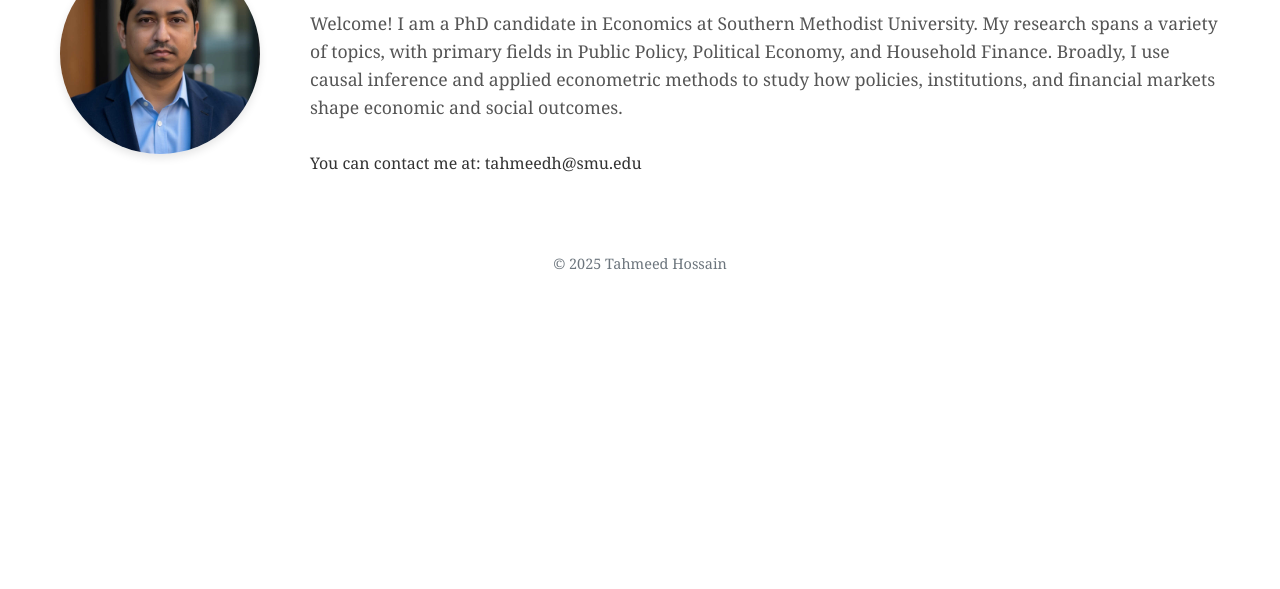
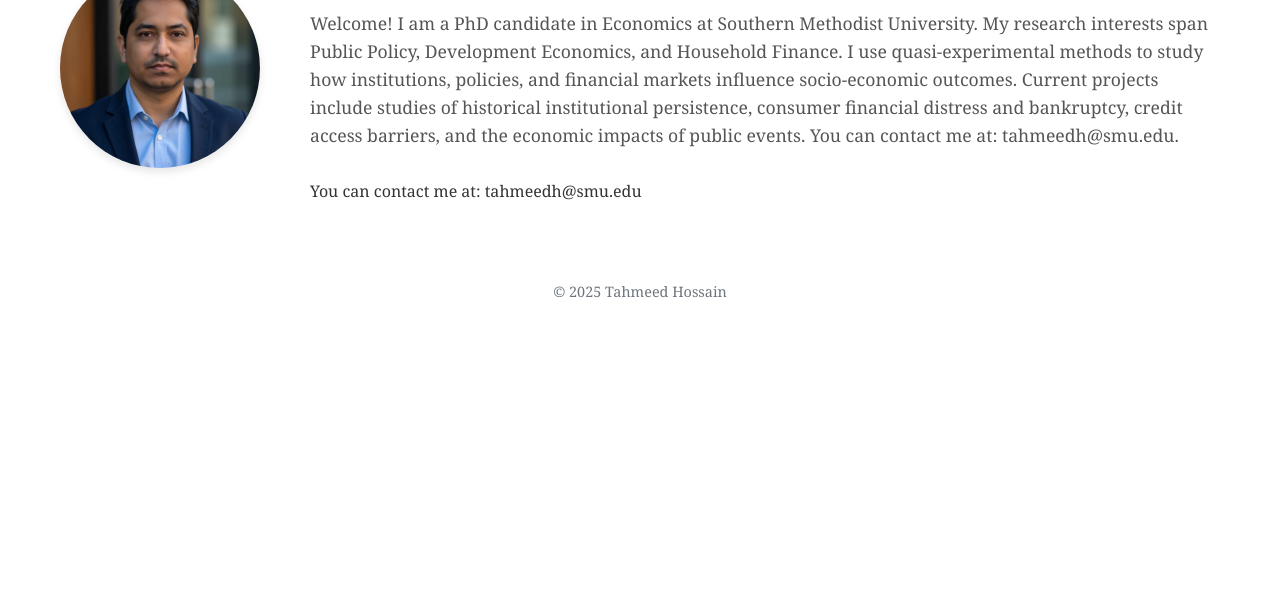
Before and after one commit to mdtahmeedhossain/mdtahmeedhossain.github.io, a plain HTML site: page index.html in a window 1280 px wide. Shown: the part 211-800 px from the top of the page. Drawn offline with Linux system fonts and the light colour scheme.

Commit message:
Revise profile bio and contact information
Updated bio to reflect current research interests and projects.

```diff
--- a/index.html
+++ b/index.html
@@ -25,9 +25,9 @@
             <div class="profile-info">
                 <h1>Tahmeed Hossain</h1>
                 <p class="bio">
-Welcome! I am a PhD candidate in Economics at Southern Methodist University.
-My research spans a variety of topics, with primary fields in Public Policy, Political Economy, and Household Finance.
-Broadly, I use causal inference and applied econometric methods to study how policies, institutions, and financial markets shape economic and social outcomes.
+Welcome! I am a PhD candidate in Economics at Southern Methodist University. My research interests span Public Policy, Development Economics, and Household Finance. I use quasi-experimental methods to study how institutions, policies, and financial markets influence socio-economic outcomes.
+Current projects include studies of historical institutional persistence, consumer financial distress and bankruptcy, credit access barriers, and the economic impacts of public events.
+You can contact me at: tahmeedh@smu.edu.
 </p>
 <p>
 You can contact me at: tahmeedh@smu.edu
```
